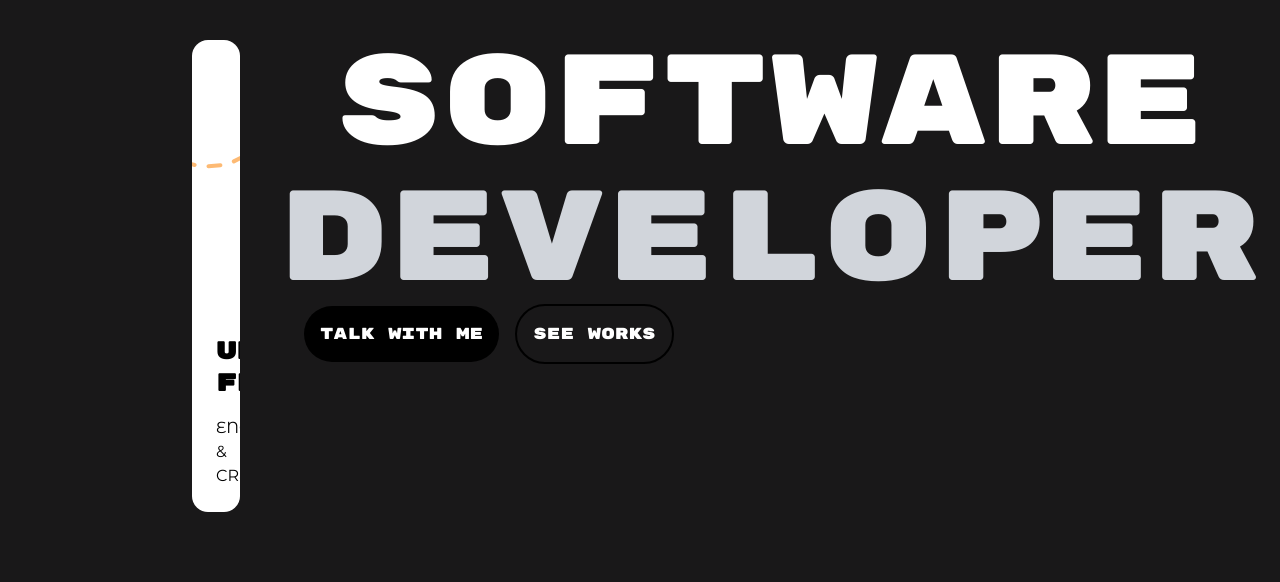
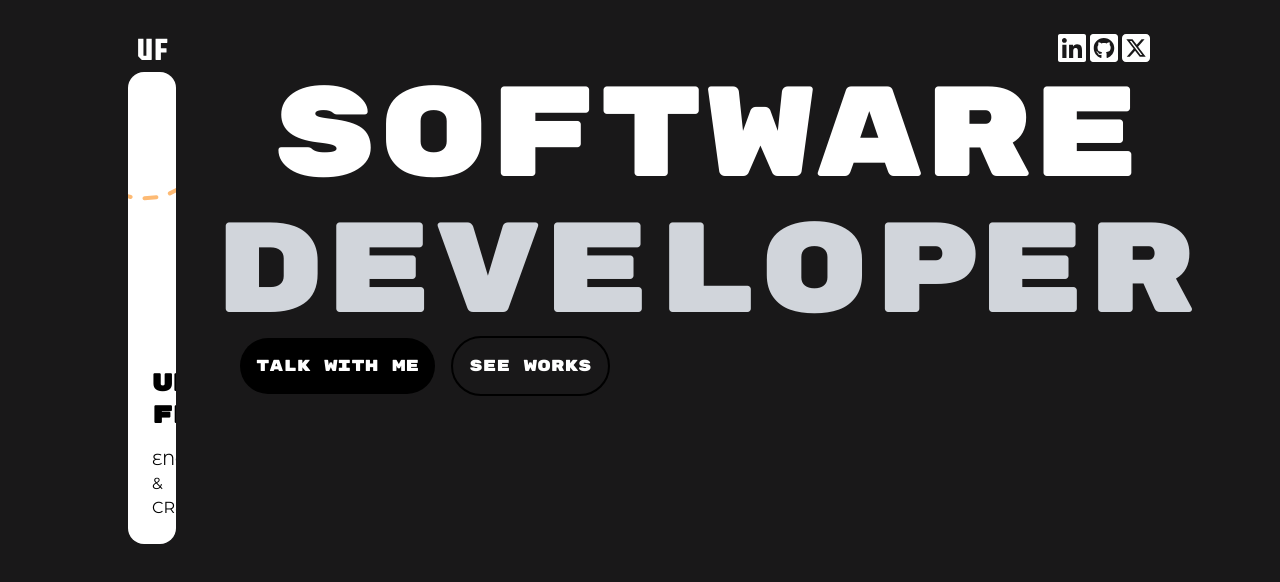
Before and after one commit to Nchekwube001/my-portfolio, a React (Vite) app: page / in a window 1280 px wide. Shown: the top 582 px of the page. Built offline with nearby package versions, Linux system fonts and the light colour scheme.

Commit message:
navigation links

```diff
--- a/package.json
+++ b/package.json
@@ -16,6 +16,8 @@
     "postcss": "^8.5.3",
     "react": "^19.0.0",
     "react-dom": "^19.0.0",
+    "react-icons": "^5.5.0",
+    "react-router": "^7.4.1",
     "tailwindcss": "^3.4.3"
   },
   "devDependencies": {
--- a/src/App.tsx
+++ b/src/App.tsx
@@ -1,9 +1,11 @@
+import Header from "./components/Header";
 import PhotoBox from "./components/PhotoBox";
 import TitleBox from "./components/TitleBox";
 
 function App() {
   return (
-    <div className="w-full bg-mainDark min-h-screen px-48 py-10">
+    <div className="w-full bg-mainDark min-h-screen px-32 py-6">
+      <Header />
       <div className="flex flex-row">
         <PhotoBox />
         <div className="pl-10">
--- /dev/null
+++ b/src/components/Header.tsx
@@ -0,0 +1,28 @@
+import { IconContext } from "react-icons";
+import myLogo from "../assets/myLogo.svg";
+import { FaLinkedin, FaGithubSquare } from "react-icons/fa";
+import { FaSquareXTwitter } from "react-icons/fa6";
+
+function Header() {
+  return (
+    <div className="flex flex-row items-center justify-between w-full">
+      <div>
+        <img src={myLogo} alt="mySvgImage" className="w-12 h-12" />
+      </div>
+
+      <div className="flex flex-row items-center justify-center">
+        <IconContext.Provider value={{ color: "white", size: "32px" }}>
+          <FaLinkedin />
+        </IconContext.Provider>
+        <IconContext.Provider value={{ color: "white", size: "32px" }}>
+          <FaGithubSquare />
+        </IconContext.Provider>
+        <IconContext.Provider value={{ color: "white", size: "32px" }}>
+          <FaSquareXTwitter />
+        </IconContext.Provider>
+      </div>
+    </div>
+  );
+}
+
+export default Header;
```
Also changed, not shown: src/assets/myLogo.svg (added), 1 other file (tests, documents, lock files or other folders).
